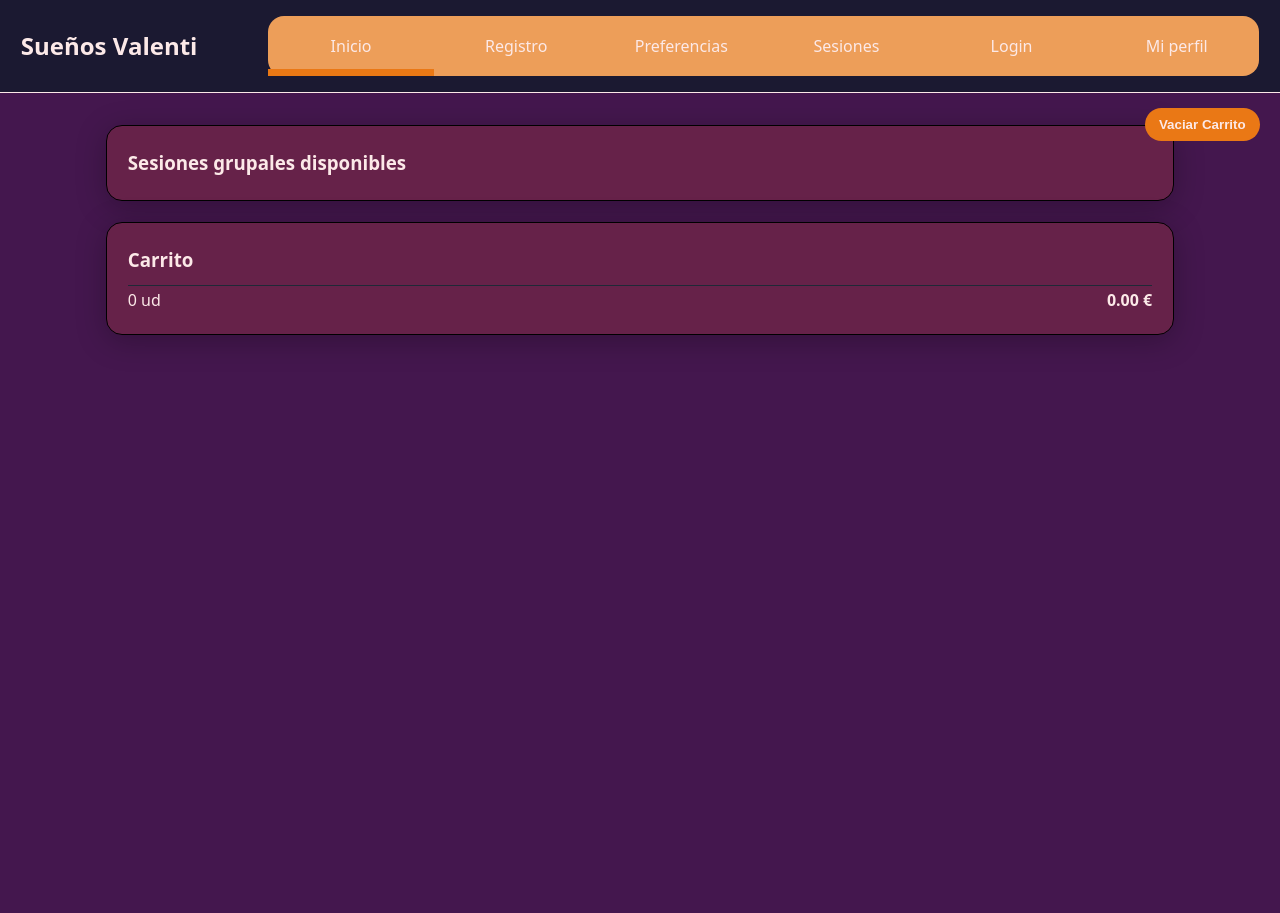
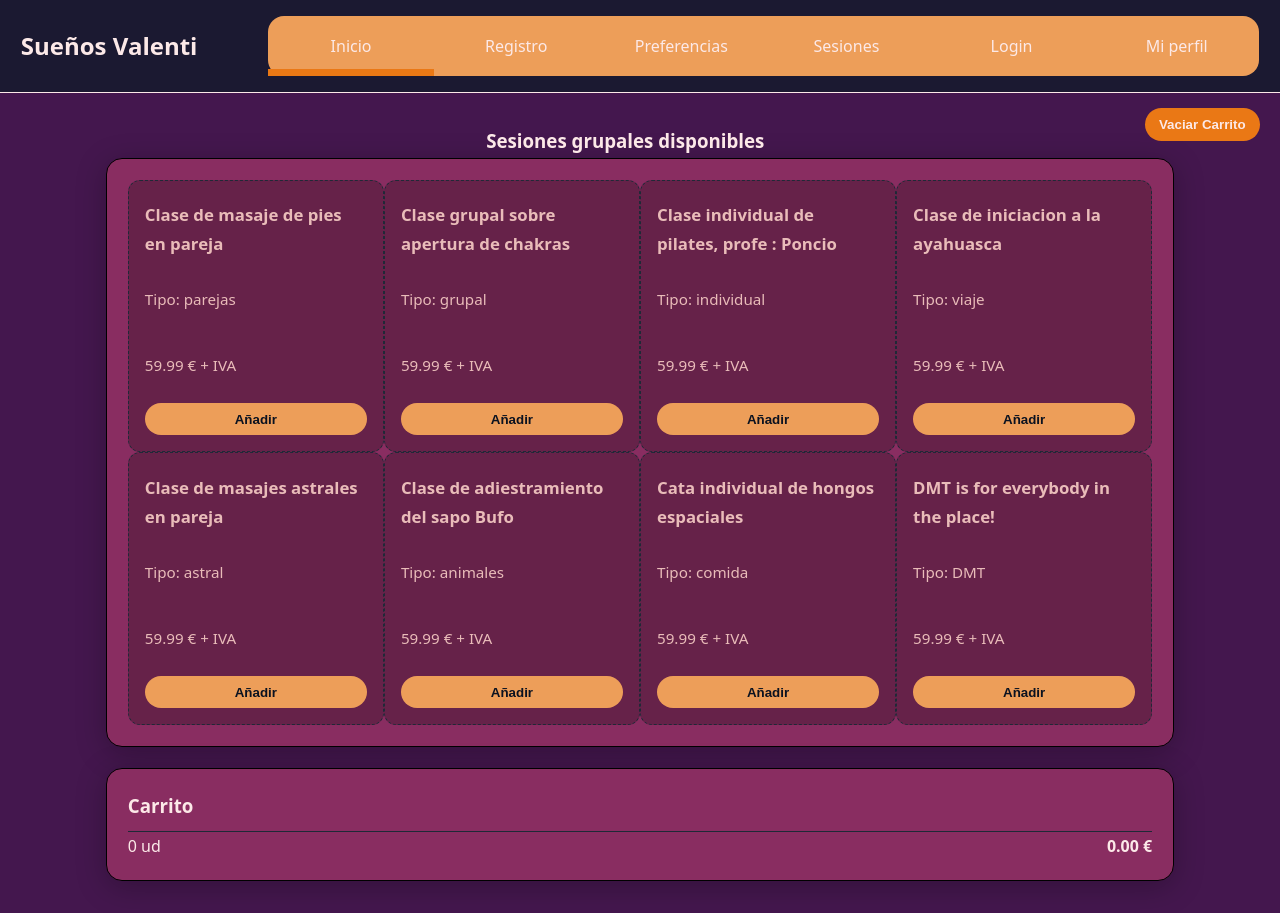
Before and after one commit to Javip1991/suenos_valenti, a Node server app: page /sesiones in a window 1280 px wide. Before the commit the page ends 336 px from the top, so only its background shows below. Run offline with Node 20, Linux system fonts and the light colour scheme.

Commit message:
Segunda version

```diff
--- a/app.js
+++ b/app.js
@@ -225,9 +225,8 @@ app.post("/sesiones", (req, res) => {
 })
 
 //================================
-//CREACION DE LA LISTA DE SESIONES
+//CREACION DE LAS TAJETAS DE SESIONES
 //================================
-
 
 
 
--- a/public/style.css
+++ b/public/style.css
@@ -2,6 +2,7 @@
     --cabecera: #1B1931;
     --fondo: #44174E;
     --tarjeta:#662249 ;
+    --tarjeta2:#892d61 ;
     --footer:#ad3679 ;
     --boton: #ED9E59 ;
     --barra: #ea7815 ;
@@ -70,7 +71,7 @@ a:active {
 }
 
 .card {
-    background: var(--tarjeta);
+    background: var(--tarjeta2);
     border: 1px solid #000;
     border-radius: 16px;
     padding: 1.3rem;
@@ -243,3 +244,7 @@ nav .item:nth-child(6):hover ~ .underline{
     color: var(--footer);
     padding: 2rem 1rem;
 }
+
+.sesionesT{
+    text-align: center;
+}
--- a/views/sesiones.ejs
+++ b/views/sesiones.ejs
@@ -25,8 +25,10 @@
     </div>
 
     <main class="container">
+      <div>
+        <h3 class="sesionesT">Sesiones grupales disponibles</h3>
+      </div>
       <section class="card">
-        <h3>Sesiones grupales disponibles</h3>
         <div id="gridProductos" class="grid"></div>
       </section>
       <section class="card">
@@ -38,5 +40,165 @@
         </div>
       </section>
     </main>
+    <script>
+      const buscarProducto = (id) => productos.find((p) => p.id === id);
+
+      let carrito = [];
+
+      let stock = 20;
+      let mensaje;
+
+      if (stock < 15) {
+        mensaje = "Estamos bajo minimos!";
+      } else {
+        mensaje = "Tamo bien!";
+      }
+
+      let mensaje2 = stock < 15 ? "Estamos bajo minimos!" : "Tamo bien!";
+      let mensaje3 = stock > 50 ? "Nos sobra!" : "Tamo bien!";
+
+      const productos = [
+        {
+          id: 1,
+          nombre: "Clase de masaje de pies en pareja",
+          tipo: "parejas",
+          precio: 59.99,
+        },
+        {
+          id: 2,
+          nombre: "Clase grupal sobre apertura de chakras",
+          tipo: "grupal",
+          precio: 59.99,
+        },
+        {
+          id: 3,
+          nombre: "Clase individual de pilates, profe : Poncio",
+          tipo: "individual",
+          precio: 59.99,
+        },
+        {
+          id: 4,
+          nombre: "Clase de iniciacion a la ayahuasca",
+          tipo: "viaje",
+          precio: 59.99,
+        },
+        {
+          id: 5,
+          nombre: "Clase de masajes astrales en pareja",
+          tipo: "astral",
+          precio: 59.99,
+        },
+        {
+          id: 6,
+          nombre: "Clase de adiestramiento del sapo Bufo",
+          tipo: "animales",
+          precio: 59.99,
+        },
+
+        {
+          id: 7,
+          nombre: "Cata individual de hongos espaciales",
+          tipo: "comida",
+          precio: 59.99,
+        },
+        {
+          id: 8,
+          nombre: "DMT is for everybody in the place!",
+          tipo: "DMT",
+          precio: 59.99,
+        },
+      ];
+
+      function precioIVA(precio = 0, iva = 0.21) {
+        return precio + precio * iva;
+      }
+
+      function decimalEuros(importe) {
+        return `${importe.toFixed(2)} €`;
+      }
+
+      //RENDER DINAMICO DE CATALOGO EN DOM
+
+      const catalogo = document.querySelector("#gridProductos");
+
+      for (const p of productos) {
+        const card = document.createElement("article");
+        card.className = "product";
+
+        card.innerHTML = `
+          <h4>${p.nombre}</h4>
+          <p>Tipo: ${p.tipo}</p>
+          <p class class="price">${decimalEuros(p.precio)} + IVA</p>
+          <button class="btn" data-id="${p.id}">Añadir</button>
+      `;
+
+        catalogo.appendChild(card);
+      }
+
+      const grid = document.querySelector("#gridProductos");
+      grid.addEventListener("click", (ev) => {
+        const btn = ev.target.closest("button[data-id]");
+        if (!btn) return;
+        const id = +btn.dataset.id;
+        agregar(id);
+      });
+
+      document.querySelector("#btnVaciar").addEventListener("click", () => {
+        carrito = [];
+        dibujarCarrito(carrito);
+      });
+
+      function agregar(idProducto) {
+        const p = buscarProducto(idProducto);
+        if (!p) return;
+
+        const linea = carrito.find((l) => l.id === idProducto);
+        if (linea) {
+          linea.cantidad += 1;
+          linea.subtotal = +(linea.cantidad * p.precio).toFixed(2);
+        } else {
+          carrito.push({
+            id: p.id,
+            nombre: p.nombre,
+            cantidad: 1,
+            subtotal: +p.precio.toFixed(2),
+          });
+        }
+
+        dibujarCarrito(carrito);
+      }
+
+      //DIBUJAR CARRITO EN LA INTERFAZ
+
+      function dibujarCarrito(lineas = []) {
+        const ulCarrito = document.querySelector("#listaCarrito");
+        const txtTotal = document.querySelector("#txtTotal");
+        const txtUds = document.querySelector("#txtUnidades");
+
+        //lIMPIAR EL CARRITO
+
+        ulCarrito.innerHTML = "";
+        let tUnidades = 0;
+        let tImporte = 0;
+
+        //RECORRERLO Y HACER LA LISTA
+
+        for (const l of lineas) {
+          const li = document.createElement("li");
+          li.textContent = ` ${l.nombre} - ${l.cantidad} uds - ${decimalEuros(
+            l.subtotal
+          )}`;
+          ulCarrito.appendChild(li);
+
+          tUnidades += l.cantidad;
+          tImporte += l.subtotal;
+        }
+
+        //ACTUALIZAR EL TOTAL
+
+        txtUds.textContent = `${tUnidades} ud`;
+        txtTotal.textContent = decimalEuros(precioIVA(tImporte));
+      }
+    </script>
   </body>
 </html>
```
